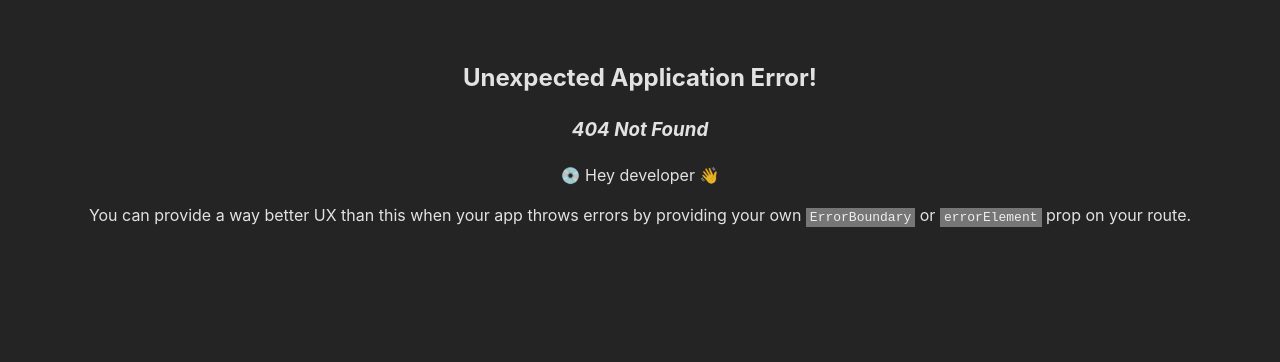
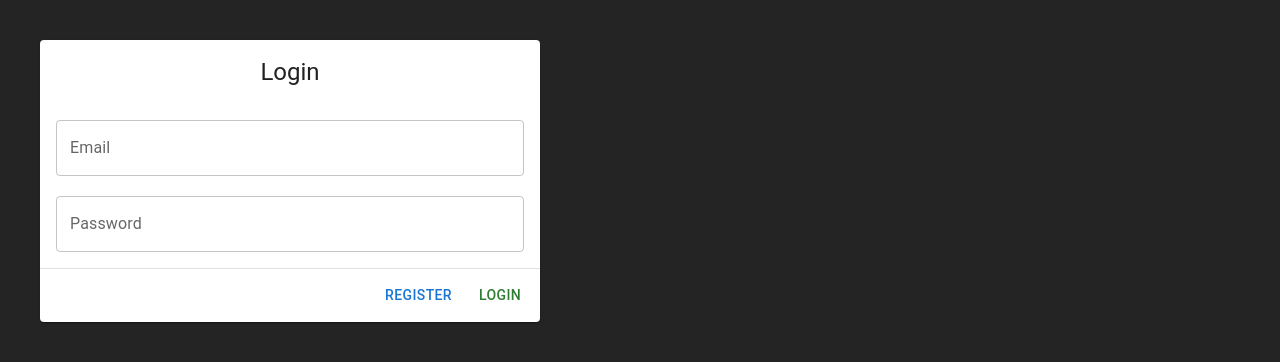
Before and after one commit to franArteaga8/quida-t, a React (Vite) app in the folder root/: page /login in a window 1280 px wide. Before the commit this address had no page. Shown: the top 362 px of the page. Built offline with nearby package versions, Linux system fonts and the light colour scheme.

Commit message:
Login: working  and CORS added in backend

```diff
--- a/root/src/pages/Login/Login.jsx
+++ b/root/src/pages/Login/Login.jsx
@@ -1,33 +1,23 @@
+import { Button, Card, CardActions, CardContent, CardHeader, Divider, TextField, Typography } from '@mui/material'
 import { useState } from 'react'
-
 import { useNavigate } from 'react-router-dom'
-
 import { login } from '../../services/auth'
 
-import {
-  Card,
-  CardHeader,
-  TextField,
-  CardContent,
-  Divider,
-  Button,
-  CardActions,
-  Typography
-} from '@mui/material'
+const Login = () => {
 
-function Login({ goToRegister }) {
   const [email, setEmail] = useState('')
-  const [password, setPassword] = useState('')
+  const [pass, setPassword] = useState('')
   const [errorMessage, setErrorMessage] = useState('')
 
   const navigate = useNavigate()
 
-  async function onLogin() {
+  const onLogin = async () => {
     try {
-      const loginResponse = await login({email, password})
-
+      const loginResponse = await login({email, pass})
+     //Do something with the response
+     console.log(loginResponse)
     } catch (error) {
-        console.log('Error')
+     //Handle the error
     }
   }
 
@@ -48,20 +38,21 @@ function Login({ goToRegister }) {
         variant="outlined"
         fullWidth={true}
       />
-        {errorMessage && (
+      {/* {errorMessage && (
         <Typography color="error" textAlign="center" mt={2}>
           {errorMessage}
         </Typography>
-        )}
+      )} */}
     </CardContent>
     <Divider />
     <CardActions sx={{ display: 'flex', justifyContent: 'flex-end' }}>
-        <Button onClick={() => goToRegister()}>Register</Button>
+      <Button /* onClick={() => goToRegister()} */>Register</Button>
       <Button onClick={() => onLogin()} color="success">
         Login
       </Button>
     </CardActions>
   </Card>
+
   )
 }
 
--- a/root/src/router/index.jsx
+++ b/root/src/router/index.jsx
@@ -1,11 +1,16 @@
 import { createBrowserRouter } from 'react-router-dom'
 import Home from '../pages/Home/Home'
+import Login from '../pages/Login/Login'
 
 const router = createBrowserRouter([
     {
         path: '/',
         element: <Home/>
 
+    },
+    {
+        path: '/login',
+        element: <Login />
     }
 ])
 
--- a/root/src/services/auth.js
+++ b/root/src/services/auth.js
@@ -1,11 +1,12 @@
-import { api } from './config.js'
+import api from './config'
 
-export async function login(loginData) {
-    const response = await api.post('/auth/login', loginData)
+export const login = async (loginData) => {
+  const { data } = await api.post('/auth/login', loginData)
+  console.log(data)
+    return data
+}
+
+export const signup = async (signupData) => {
+  const response = await api.post('/auth/signup', signupData)
     return response
-  }
-
-  export async function signup(signupData) {
-    const response = await api.post('/auth/signup', signupData)
-    return response
-  }
+}
--- a/root/src/services/config.js
+++ b/root/src/services/config.js
@@ -1,7 +1,7 @@
 import axios from 'axios'
 
 const api = axios.create({
-    baseURL: 'https://quida-t-app-backend.onrender.com/',
+    baseURL: 'https://quida-t-app-backend.onrender.com/api/',
 //     withCredentials: false,
 //     headers: {
 //         Accept: 'application/json',
```
Also changed, not shown: 1 other file (tests, documents, lock files or other folders). Lines whose indentation alone changed are shown as unchanged.
